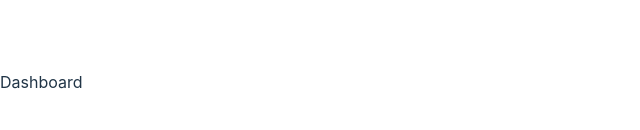
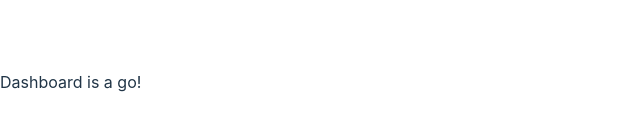
Before and after one commit to skylersidner/trivia-game-ui, a React (Vite) app: page / in a window 1280 px wide. Shown: the part 318-448 px from the top of the page, without its empty margins (0-640 px from the left). Built offline with nearby package versions, Linux system fonts and the light colour scheme.

Commit message:
testing deployment of new code;

```diff
--- a/src/Routes.tsx
+++ b/src/Routes.tsx
@@ -6,7 +6,7 @@ function AppRoutes() {
             <Routes>
                 <Route path="/create" element={<div>Create Game</div>} />
                 <Route path="/join" element={<div>Join Game</div>} />
-                <Route path="/" element={<div>Dashboard</div>} />
+                <Route path="/" element={<div>Dashboard is a go!</div>} />
             </Routes>
         </BrowserRouter>
     );
```
